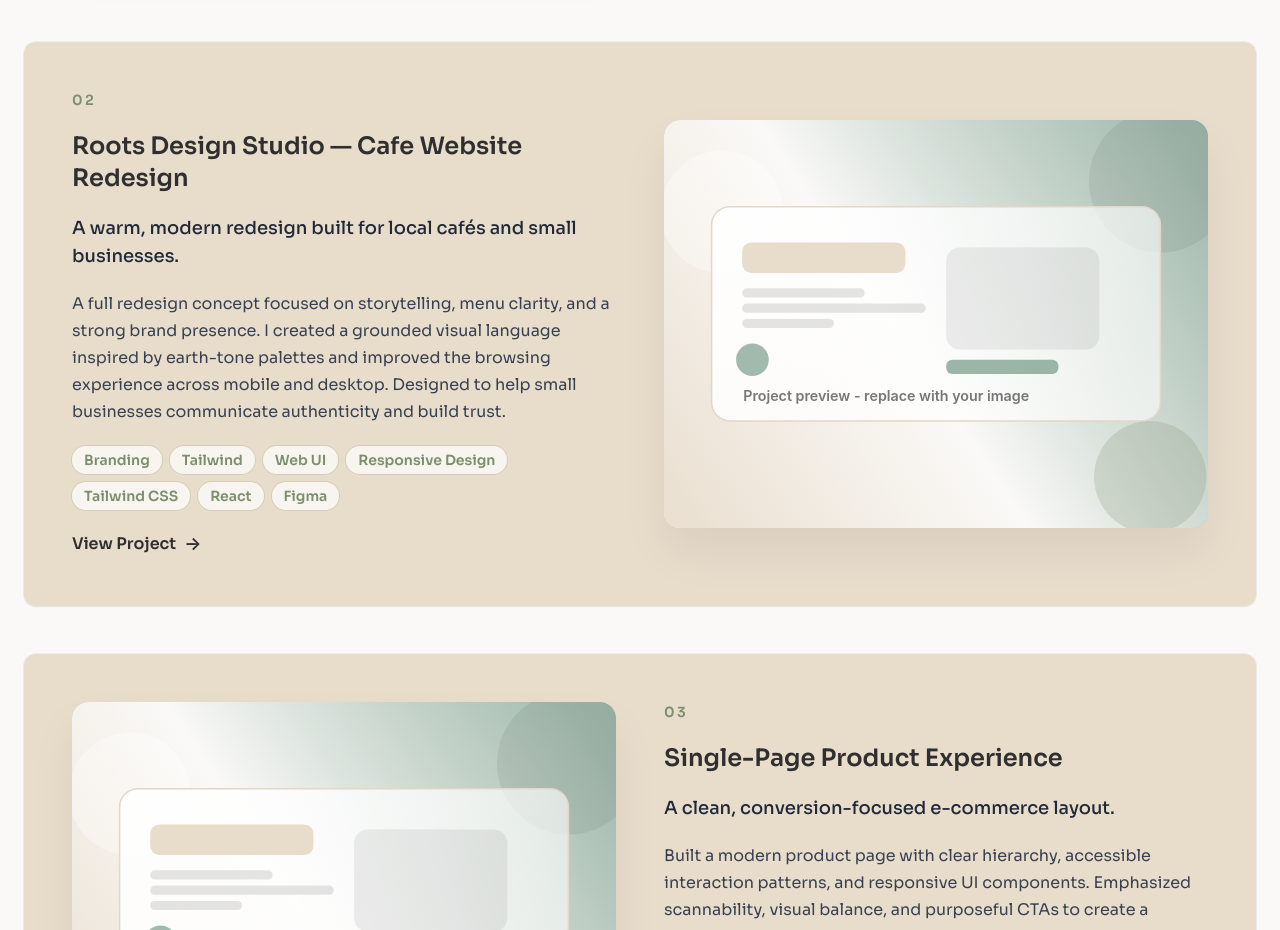
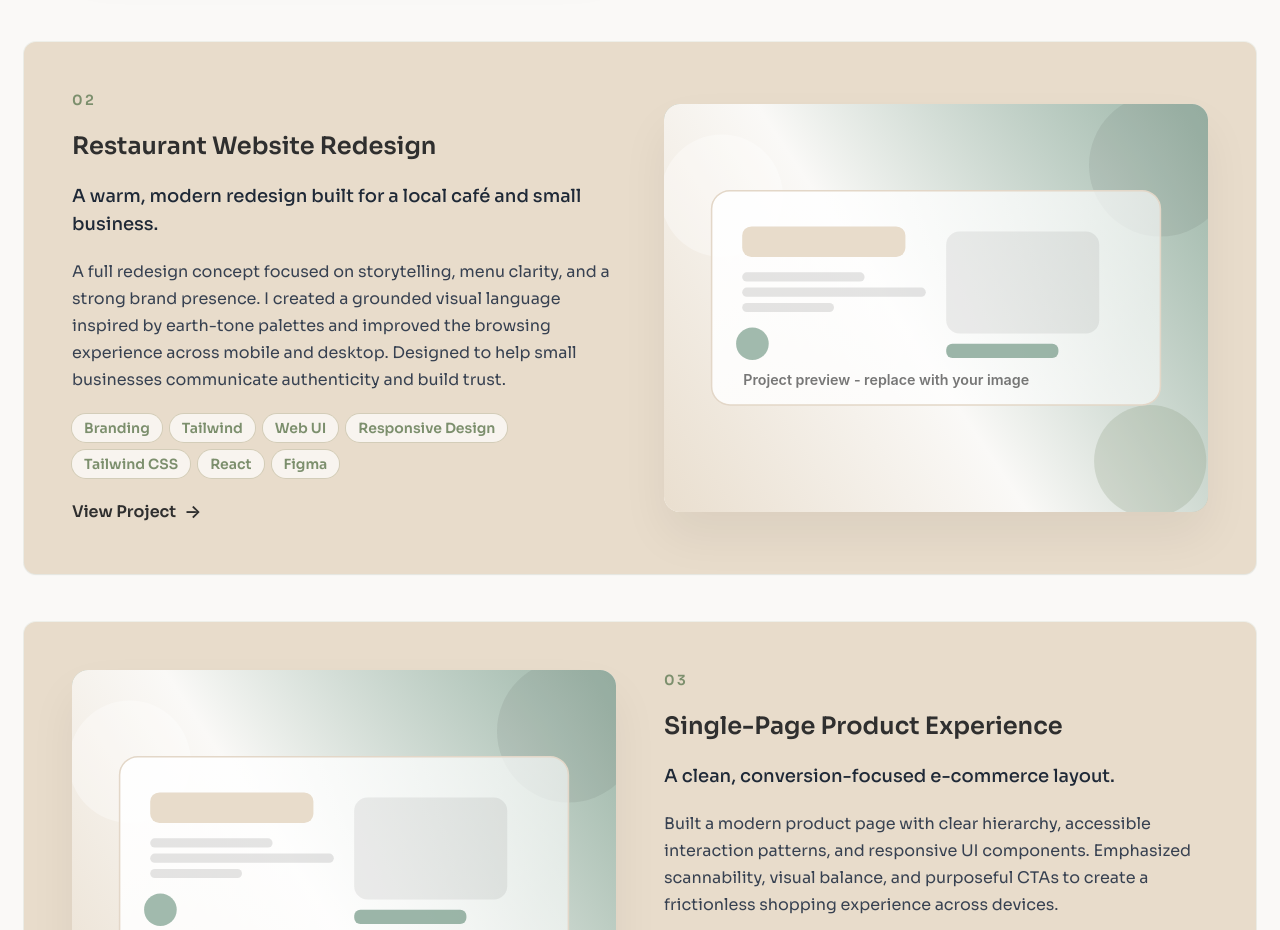
Before and after one commit to andrewliamc/portfolio-site, a React (Vite) app: page / in a window 1280 px wide. Shown: the part 2100-3030 px from the top of the page. Built offline with nearby package versions, Linux system fonts and the light colour scheme.

Commit message:
Added e-comm project link

```diff
--- a/src/App.tsx
+++ b/src/App.tsx
@@ -54,8 +54,8 @@ const projects: Project[] = [
     link: 'https://niibl-react.vercel.app/',
   },
   {
-    title: 'Roots Design Studio — Cafe Website Redesign',
-    summary: 'A warm, modern redesign built for local cafés and small businesses.',
+    title: 'Restaurant Website Redesign',
+    summary: 'A warm, modern redesign built for a local café and small business.',
     description:
       'A full redesign concept focused on storytelling, menu clarity, and a strong brand presence. I created a grounded visual language inspired by earth-tone palettes and improved the browsing experience across mobile and desktop. Designed to help small businesses communicate authenticity and build trust.',
     tech: ['Branding', 'Tailwind', 'Web UI', 'Responsive Design', 'Tailwind CSS', 'React', 'Figma'],
@@ -72,6 +72,7 @@ const projects: Project[] = [
     imageSrc: placeholderImage,
     imageAlt: 'Preview placeholder for single-page product experience',
     imagePosition: 'left',
+    link: 'https://cleo-ecommerce-single-page.vercel.app/',
   },
 ];
 
```
